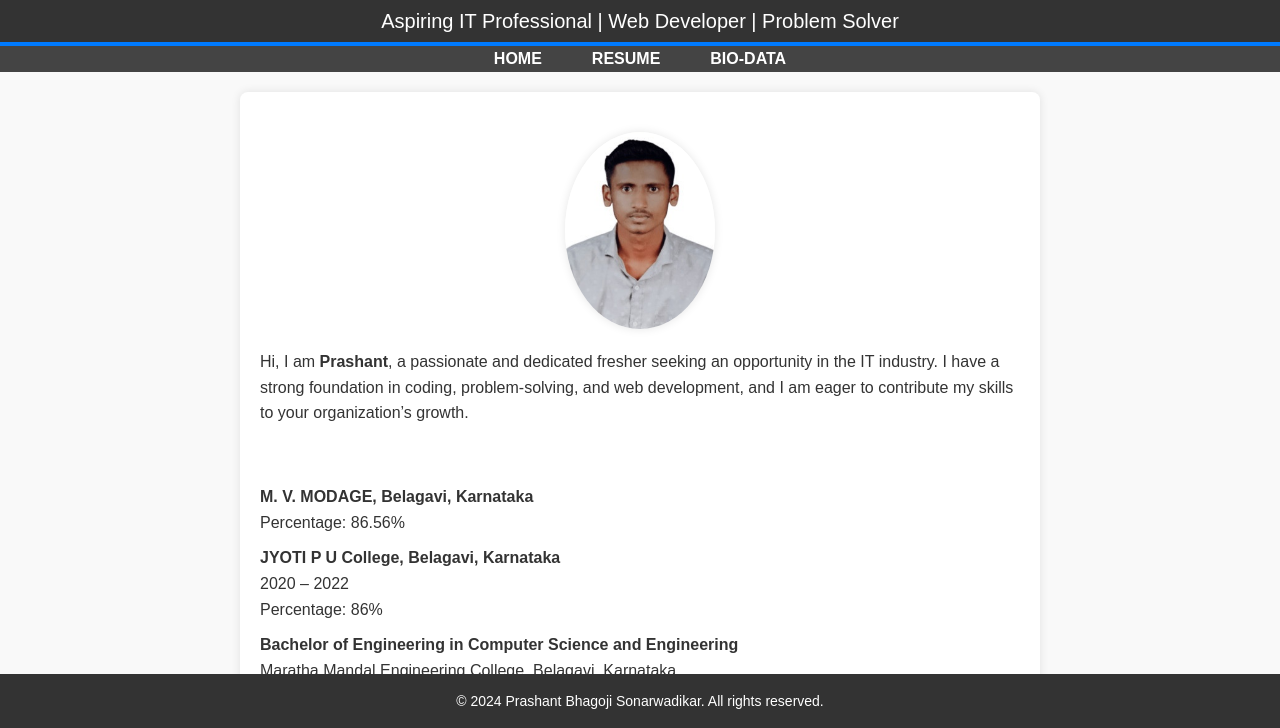
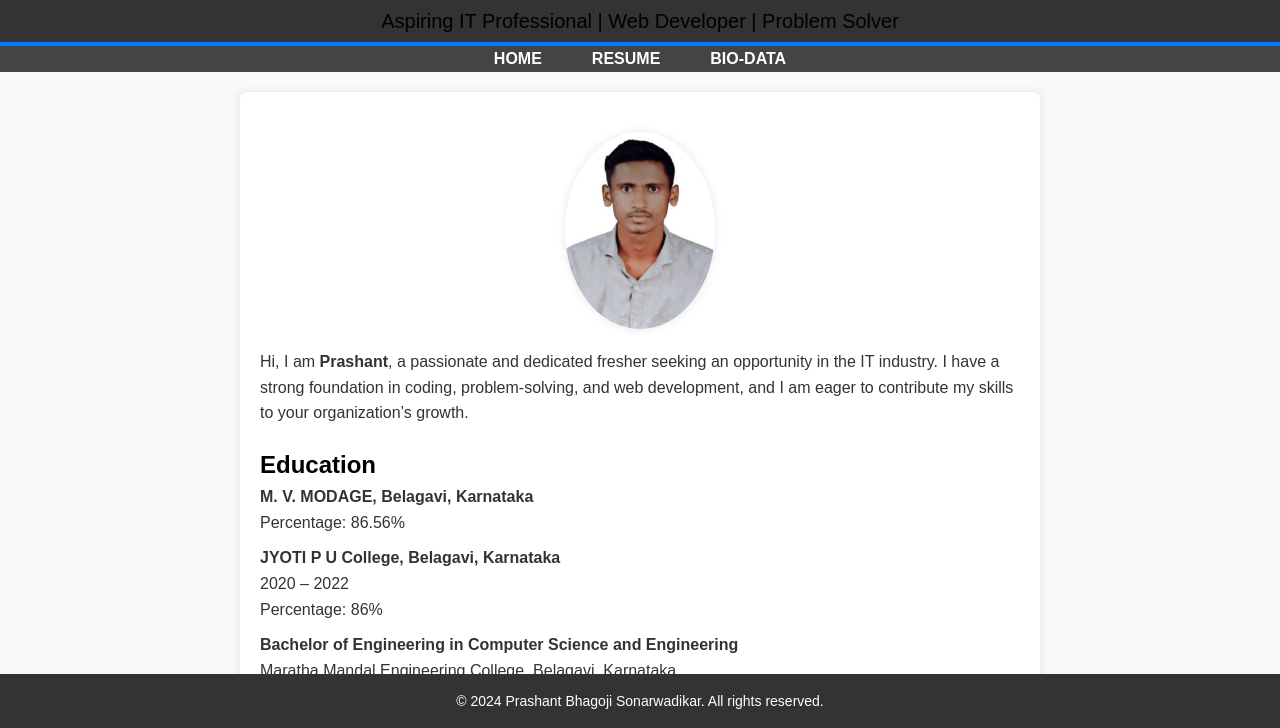
Before and after one commit to prashantitsgithub/resume, a plain HTML site: page resume.html in a window 1280 px wide. Shown: the part 72-800 px from the top of the page. Drawn offline with Linux system fonts and the light colour scheme.

Commit message:
Update resume.html

```diff
--- a/resume.html
+++ b/resume.html
@@ -54,8 +54,12 @@
             border-radius: 8px;
         }
 
-        h1, h2 {
+        header h1, h2 {
             color: white;
+        }
+
+        h1,h2{
+            color:black;
         }
 
         ul {
```
